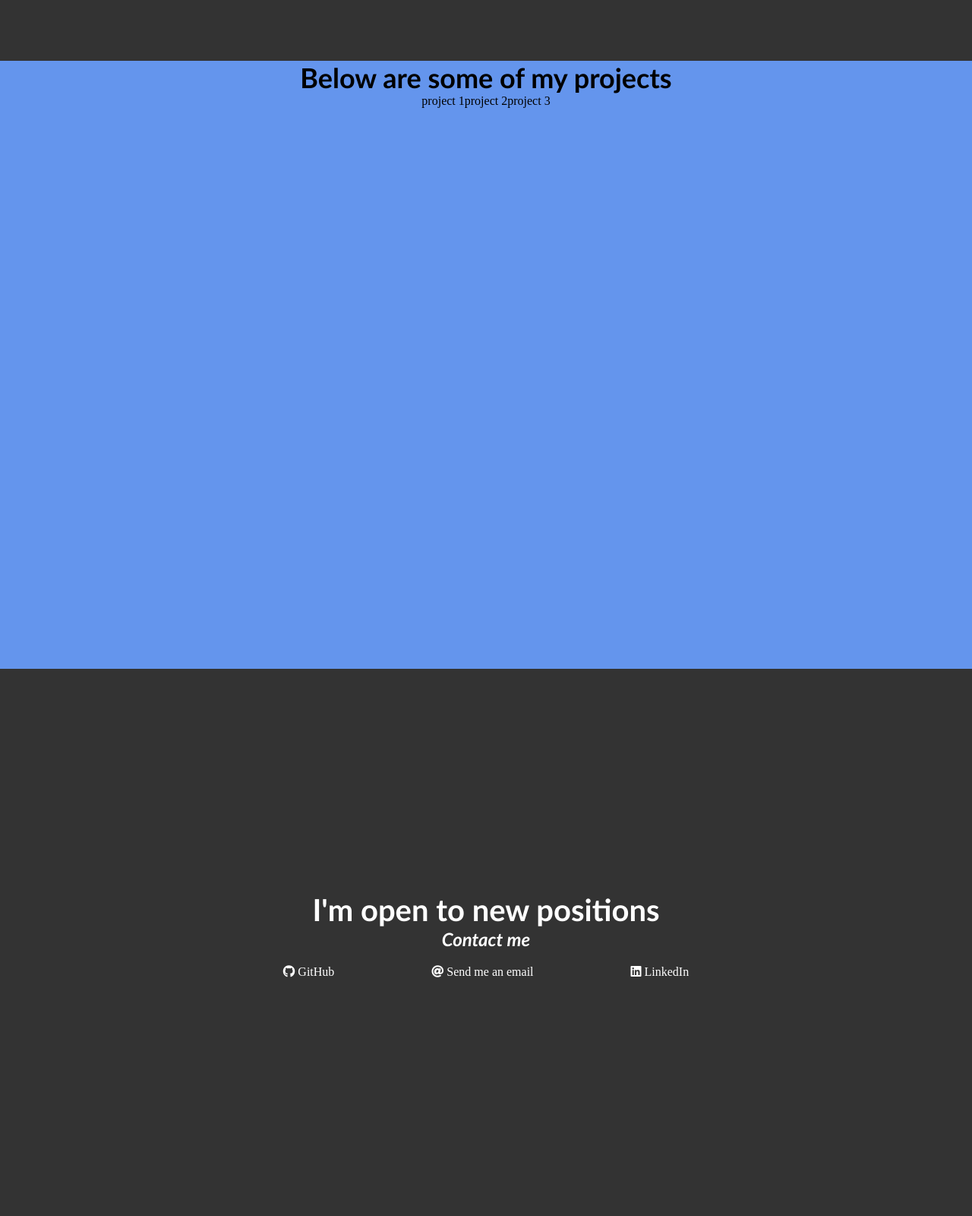
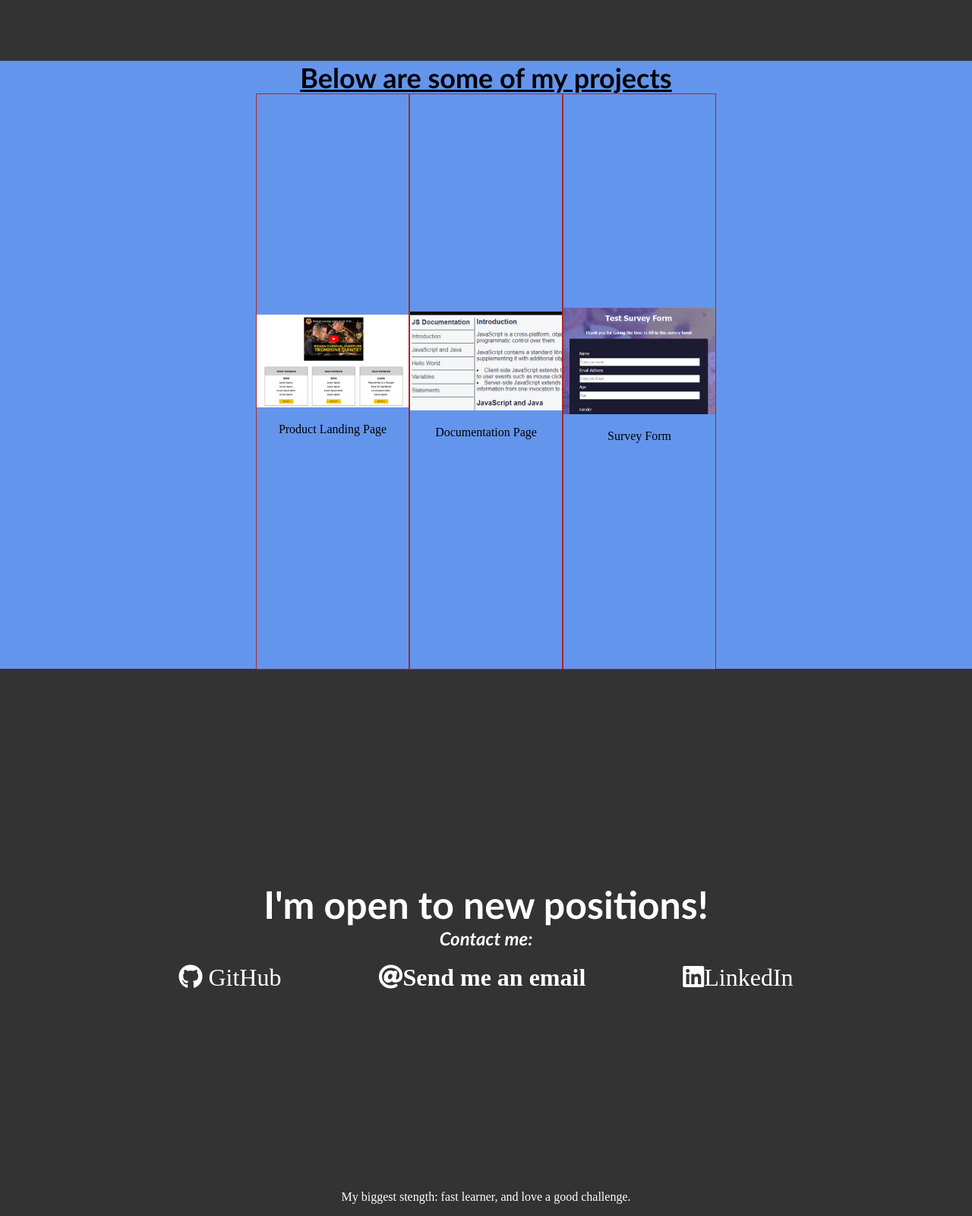
Before and after one commit to FarmZH98/Portfolio, a plain HTML site: page portfolio.html in a window 1280 px wide. Shown: the part 720-2320 px from the top of the page at 76% size. Drawn offline with Linux system fonts and the light colour scheme.

Commit message:
created shell for projects

```diff
--- a/portfolio.html
+++ b/portfolio.html
@@ -1,16 +1,10 @@
 <!-- User Stories:
 
-1. Your portfolio should have a welcome section with an id of welcome-section
-2. The welcome section should have an h1 element that contains text
+
 3. Your portfolio should have a projects section with an id of projects
-4. The projects section should contain at least one element with a class of project-tile to hold a project
 5. The projects section should contain at least one link to a project
-6. Your portfolio should have a navbar with an id of navbar
-7. The navbar should contain at least one link that you can click on to navigate to different sections of the page
-8. Your portfolio should have a link with an id of profile-link, which opens your GitHub or freeCodeCamp profile in a new tab
 9. Your portfolio should have at least one media query
-10. The height of the welcome section should be equal to the height of the viewport
-11. The navbar should always be at the top of the viewport -->
+ -->
 
 <!DOCTYPE html>
 <html lang="en">
@@ -39,37 +33,48 @@
         <h1>Below are some of my projects</h1>
         <div class="project-tiles"> <!--US #5-->
             <div class="project-tile">
-                project 1
+                <a href="https://codepen.io/FarmZH98/pen/PoxqMEO" target="_blank">
+                    <img id="ProductPage" src="ProductPage.png"></img>
+                </a>
+                <p>Product Landing Page</p>
             </div>
             <div class="project-tile">
-                project 2
+                <a href="https://codepen.io/FarmZH98/pen/poQJMaq" target="_blank">
+                    <img id="DocumentationPage" src="DocumentationPage.png"></img>
+                </a>
+                <p>Documentation Page</p>
             </div>
             <div class="project-tile">
-                project 3
+                <a href="https://codepen.io/FarmZH98/pen/qBQdeYZ" target="_blank">
+                    <img id="Form" src="Form.png"></img>
+                </a>
+                <p>Survey Form</p>
             </div>
         </div>
     </section>
     <section id="contact">
-        <h1>I'm open to new positions</h1>
-        <h3>Contact me</h3>
+        <h1>I'm open to new positions!</h1>
+        <h3>Contact me:</h3>
         <div class="platforms">
             <div>
                 <a href="https://github.com/FarmZH98" target="_blank">
-                    <i class="fab fa-github"> GitHub </i>
+                    <i class="fab fa-github fa-2x"> GitHub </i>
                 </a>
             </div>
             <div>
                 <a href="/cdn-cgi/l/email-protection#89ecf1e8e4f9e5ecc9ecf1e8e4f9e5eca7eae6e4" target="_blank">
-                    <i class="fas fa-at"></i> Send me an email
+                    <i class="fas fa-at fa-2x">Send me an email</i>
                 </a>
             </div>
             <div>
                 <a href="https://www.linkedin.com/in/zheng-hao-farm-324b92152/" target="_blank">
-                    <i class="fab fa-linkedin"></i> LinkedIn
+                    <i class="fab fa-linkedin fa-2x">LinkedIn</i>
                 </a>
-
             </div>
         </div>
-    </section> <!--US #8-->
+        <footer>
+            <p>My biggest stength: fast learner, and love a good challenge.</p>
+        </footer>
+    </section>
   </body>
 </html>
--- a/styles.css
+++ b/styles.css
@@ -1,12 +1,14 @@
 body {
     margin: 0px;
     padding: 0px;
+    position: relative;
+    text-align: center;
 }
 
 h1 {
     margin: 0px;
     font-family: Calibri, 'Trebuchet MS', sans-serif;
-    font-size: 40px;
+    font-size: 50px;
 }
 
 h3 {
@@ -68,6 +70,7 @@ a {
 #projects > h1 {
     font-family: Calibri, 'Trebuchet MS', sans-serif;
     font-size: 36px;
+    text-decoration: underline;
 }
 
 .project-tiles {
@@ -98,3 +101,45 @@ a {
 .platforms > div {
     margin: 20px 5vw;
 }
+
+footer {
+    position: absolute;
+    bottom: 0;
+}
+
+.project-tiles {
+    display: flex;
+    flex-direction: row;
+    justify-content: center; /*align vertical*/
+    align-items: center; /*align horizontal*/
+    height: 100%;
+}
+
+.project-tile {
+    width: 33.33%;
+    width: calc(100% / 3);
+    height: 100%;
+    display: flex;
+    flex-direction: column;
+    justify-content: center; /*align vertical*/
+    align-items: center; /*align horizontal*/
+    border:1px solid brown;
+}
+
+
+img {
+    width: 200px;
+    height: auto;
+}
+
+
+/* cater to smaller screen */
+@media only screen and (max-width: 720px) {
+    .platforms {
+        flex-direction: column;
+    }
+
+    .project-tiles {
+        flex-direction: column;
+    }
+  }
```
Also changed, not shown: DocumentationPage.png (added), Form.png (added), ProductPage.png (added).
